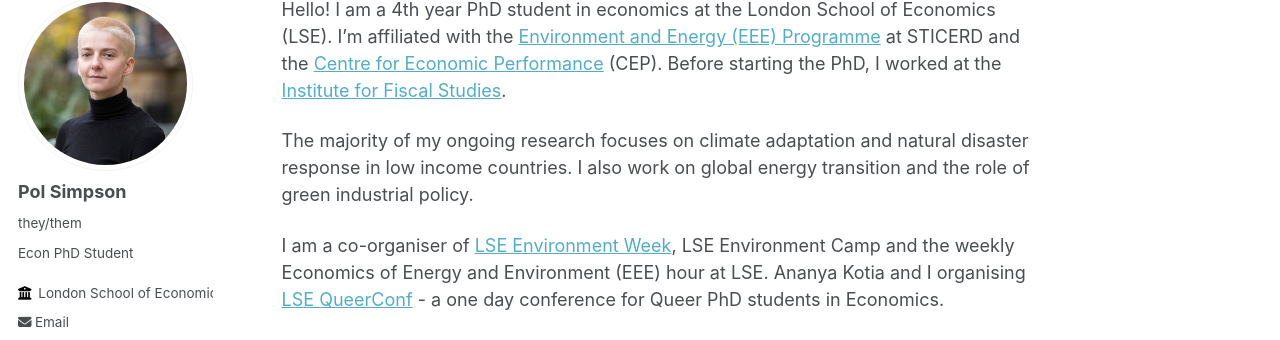
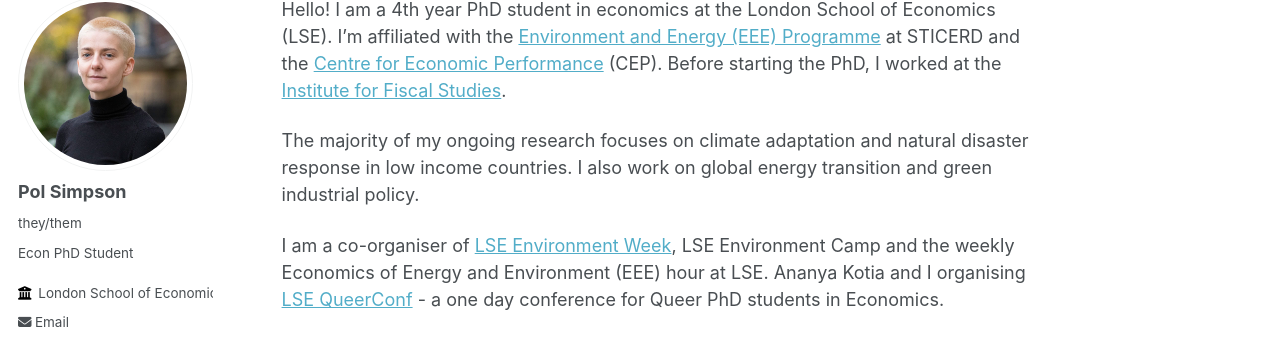
Before and after one commit to polsimpson/polsimpson.github.io, a Jekyll site: the page built from _pages/about.md, in a window 1280 px wide and 900 px high. Shown: the part 110-450 px from the top of the window. Built offline with Jekyll 4.4.1, drawn with Linux system fonts in a browser that asks for light colours.

Commit message:
Update about.md

```diff
--- a/_pages/about.md
+++ b/_pages/about.md
@@ -9,7 +9,7 @@ redirect_from:
 
 Hello! I am a 4th year PhD student in economics at the London School of Economics (LSE). I'm affiliated with the [Environment and Energy (EEE) Programme](https://sticerd.lse.ac.uk/_new/our-work/economics-of-environment-and-energy/) at STICERD and the [Centre for Economic Performance](https://cep.lse.ac.uk/_new/people/person.asp?id=11236#:~:text=Pol%20Simpson%20is%20a%20PhD,the%20Institute%20for%20Fiscal%20Studies.) (CEP). Before starting the PhD, I worked at the [Institute for Fiscal Studies](https://ifs.org.uk).
 
-The majority of my ongoing research focuses on climate adaptation and natural disaster response in low income countries. I also work on global energy transition and the role of green industrial policy.
+The majority of my ongoing research focuses on climate adaptation and natural disaster response in low income countries. I also work on global energy transition and green industrial policy.
 
 I am a co-organiser of [LSE Environment Week](https://www.lse-environment-week.com), LSE Environment Camp and the weekly Economics of Energy and Environment (EEE) hour at LSE. Ananya Kotia and I organising [LSE QueerConf](https://www.lsequeerconf.com) - a one day conference for Queer PhD students in Economics.
 
```
